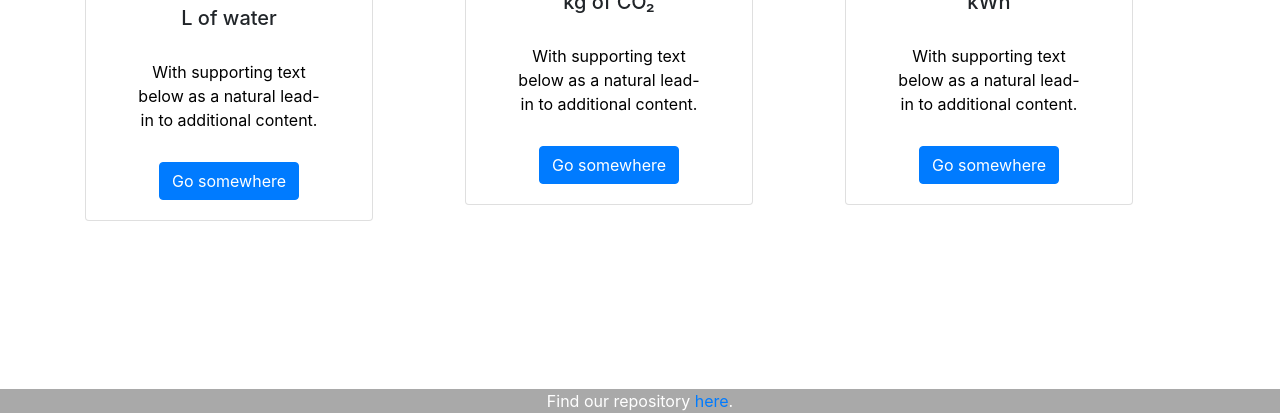
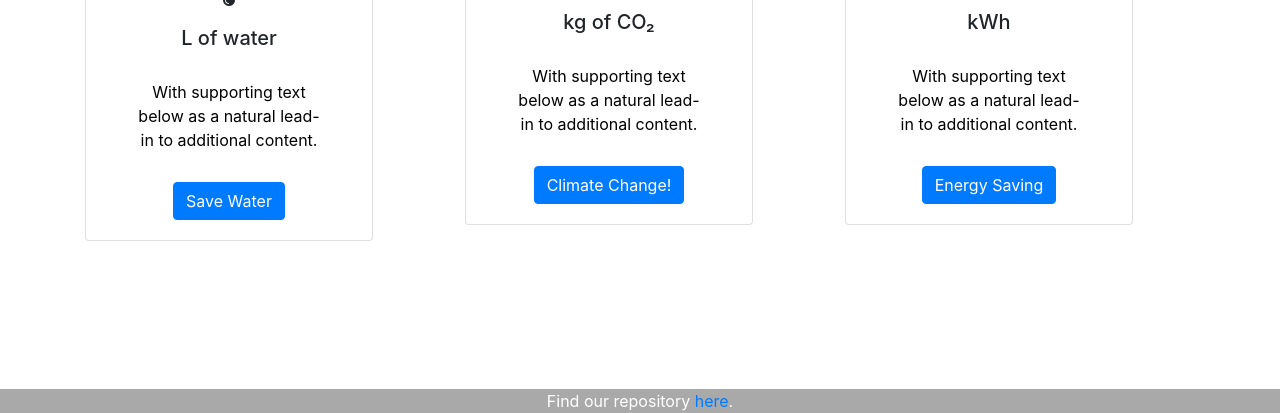
Before and after one commit to UPCodersEEBE/ecotag, a FastAPI app: template templates/object.html in a window 1280 px wide. Shown: the part 387-800 px from the top of the page. Run offline with FastAPI, Linux system fonts and the light colour scheme; the template is opened without the code that fills it, so the values that code supplies are empty; some libraries are stand-ins or nearby versions.

Commit message:
Add files via upload

```diff
--- a/templates/base.html
+++ b/templates/base.html
@@ -18,6 +18,10 @@
         color: black;
         margin: 30px;
     }
+
+    .col {
+      margin-top: 10px;
+     }
 
     input   {
         margin: 5px;
--- a/templates/object.html
+++ b/templates/object.html
@@ -19,7 +19,8 @@
           <div class="card-body">
             <h5 class="card-title">{{ object.impact["H2O"]}} L of water</h5>
             <p class="card-text">With supporting text below as a natural lead-in to additional content.</p>
-            <a href="#" class="btn btn-primary">Go somewhere</a>
+            <a href="https://friendsoftheearth.uk/sustainable-living/13-best-ways-save-water" target="_blank"
+              class="btn btn-primary">Save Water</a>
           </div>
         </div>
       </div>
@@ -28,7 +29,8 @@
           <div class="card-body">
             <h5 class="card-title">{{ object.impact["CO2"]}} kg of CO₂</h5>
             <p class="card-text">With supporting text below as a natural lead-in to additional content.</p>
-            <a href="#" class="btn btn-primary">Go somewhere</a>
+            <a href="https://www.epa.gov/ghgemissions/overview-greenhouse-gases" target ="_blank"
+             class="btn btn-primary">Climate Change!</a>
           </div>
         </div>
       </div>
@@ -37,7 +39,7 @@
           <div class="card-body">
             <h5 class="card-title">{{ object.impact["E"]}} kWh</h5>
             <p class="card-text">With supporting text below as a natural lead-in to additional content.</p>
-            <a href="#" class="btn btn-primary">Go somewhere</a>
+            <a href="https://www.youtube.com/watch?v=dQw4w9WgXcQ" target="_blank" class="btn btn-primary">Energy Saving</a>
           </div>
         </div>
       </div>
```
